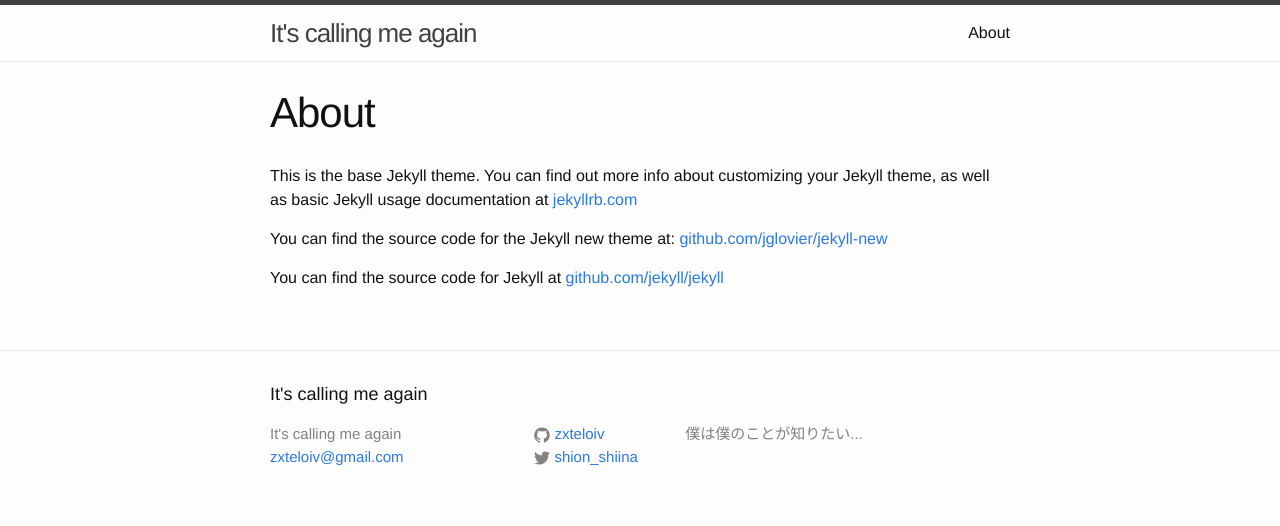
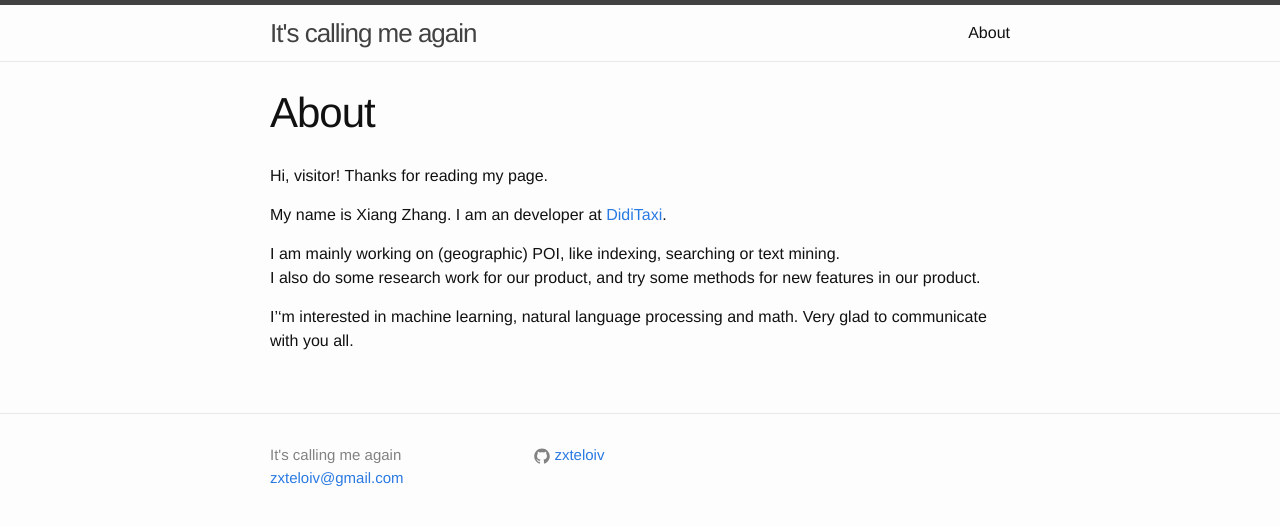
Before and after one commit to zxteloiv/zxteloiv.github.io, a Jekyll site: the page built from about.md, in a window 1280 px wide. Shown: the top 526 px of the page. Built offline with Jekyll 4.4.1, drawn with Linux system fonts in a browser that asks for light colours.

Commit message:
rearrange layout, display

```diff
--- a/_config.yml
+++ b/_config.yml
@@ -5,7 +5,7 @@
   僕は僕のことが知りたい...
 baseurl: "" # the subpath of your site, e.g. /blog/
 url: "http://liselsia.org" # the base hostname & protocol for your site
-twitter_username: shion_shiina
+twitter_username:
 github_username:  zxteloiv
 
 # Build settings
--- a/_includes/footer.html
+++ b/_includes/footer.html
@@ -1,8 +1,6 @@
 <footer class="site-footer">
 
   <div class="wrapper">
-
-    <h2 class="footer-heading">{{ site.title }}</h2>
 
     <div class="footer-col-wrapper">
       <div class="footer-col  footer-col-1">
@@ -46,7 +44,7 @@
       </div>
 
       <div class="footer-col  footer-col-3">
-        <p class="text">{{ site.description }}</p>
+        <p class="text"></p>
       </div>
     </div>
 
--- a/_includes/header.html
+++ b/_includes/header.html
@@ -2,7 +2,7 @@
 
   <div class="wrapper">
 
-    <a class="site-title" href="{{ site.baseurl }}/">{{ site.title }}</a>
+    <a class="site-title" href="{{ site.baseurl }}/" title="{{ site.description }}">{{ site.title }}</a>
 
     <nav class="site-nav">
       <a href="#" class="menu-icon">
--- a/about.md
+++ b/about.md
@@ -4,8 +4,12 @@
 permalink: /about/
 ---
 
-This is the base Jekyll theme. You can find out more info about customizing your Jekyll theme, as well as basic Jekyll usage documentation at [jekyllrb.com](http://jekyllrb.com/)
+Hi, visitor! Thanks for reading my page.
 
-You can find the source code for the Jekyll new theme at: [github.com/jglovier/jekyll-new](https://github.com/jglovier/jekyll-new)
+My name is Xiang Zhang. I am an developer at [DidiTaxi](http://www.xiaojukeji.com/website/index.html).
 
-You can find the source code for Jekyll at [github.com/jekyll/jekyll](https://github.com/jekyll/jekyll)
+I am mainly working on (geographic) POI, like indexing, searching or text mining.
+I also do some research work for our product, and try some methods for new features in our product.
+
+I''m interested in machine learning, natural language processing and math.
+Very glad to communicate with you all.
```
